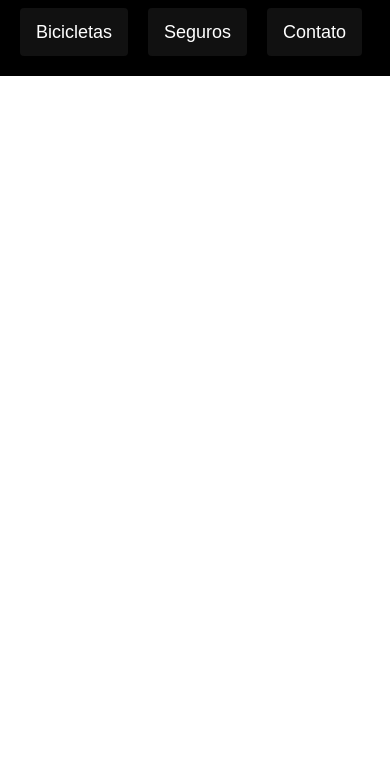
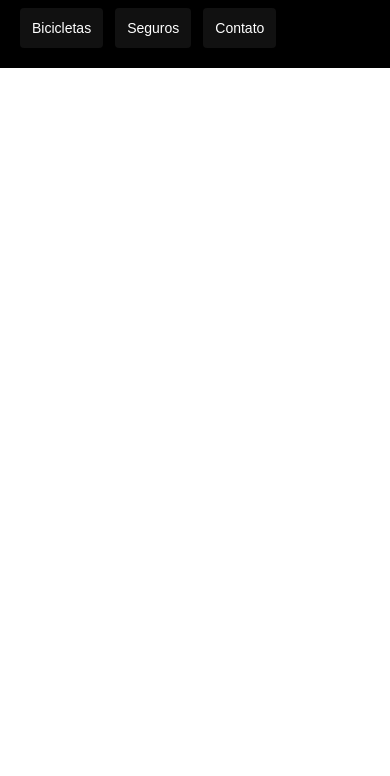
Before and after one commit to luisbarletta/bikcraft, a plain HTML site: page index.html in a window 390 px wide. Shown: the part 68-844 px from the top of the page. Drawn offline with Linux system fonts and the light colour scheme.

Commit message:
header-e-menu

```diff
--- a/css/style.css
+++ b/css/style.css
@@ -41,6 +41,22 @@ a{
     padding: 16px 0px;
     font-size: 18px;
     line-height: 24px;
+    position: relative;
+}
+
+.header-menu a:after{
+    content: "";
+    display: block;
+    height: 2px;
+    width: 0px;
+    background: #ffffff;
+    margin-top: 4px;
+    transition: 0.3s;
+    position: absolute;
+}
+
+.header-menu a:hover:after{
+    width: 100%;
 }
 
 @media (max-width: 800px){
@@ -52,4 +68,20 @@ a{
         padding: 12px 16px;
         border-radius: 4px;
     }
+    .header-menu a:hover{
+        background-color: #2e2e2e;
+    }
+    .header-menu a:after{
+        display: none;
+    }
 }
+
+@media (max-width: 600px){
+    .header-menu{
+        gap: 12px;
+    }
+    .header-menu a{
+        padding: 8px 12px;
+        font-size: 14px;
+    }
+}
```
